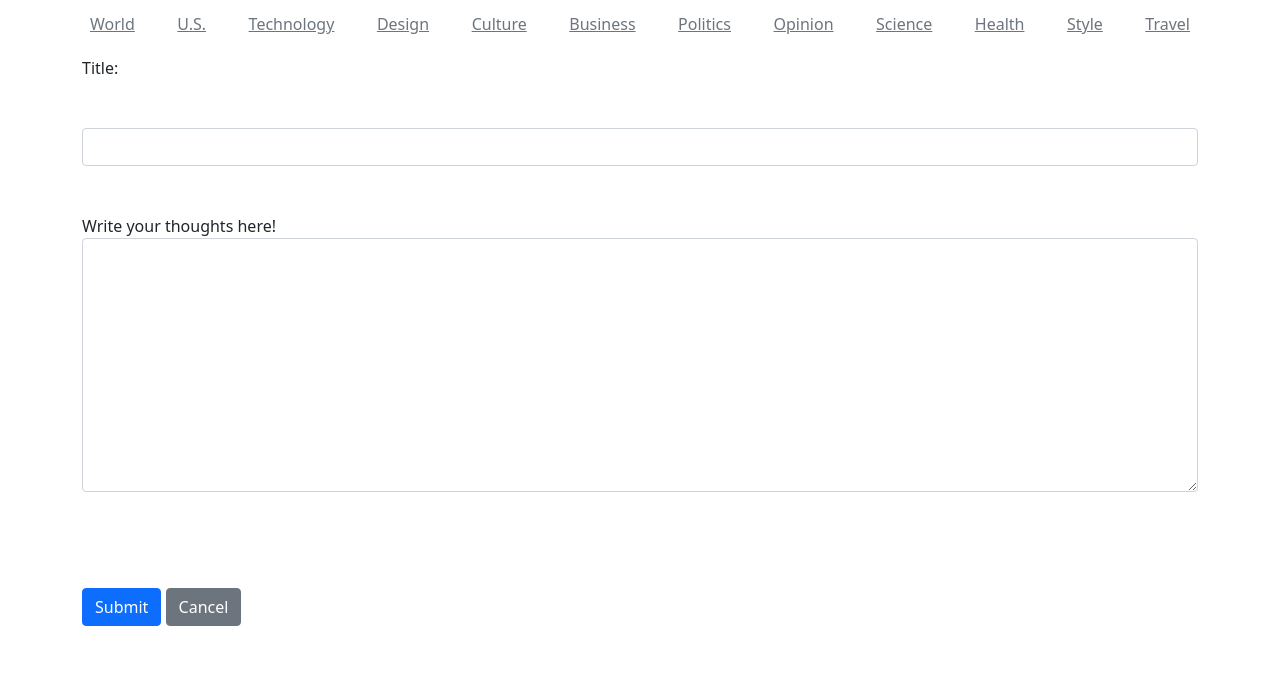
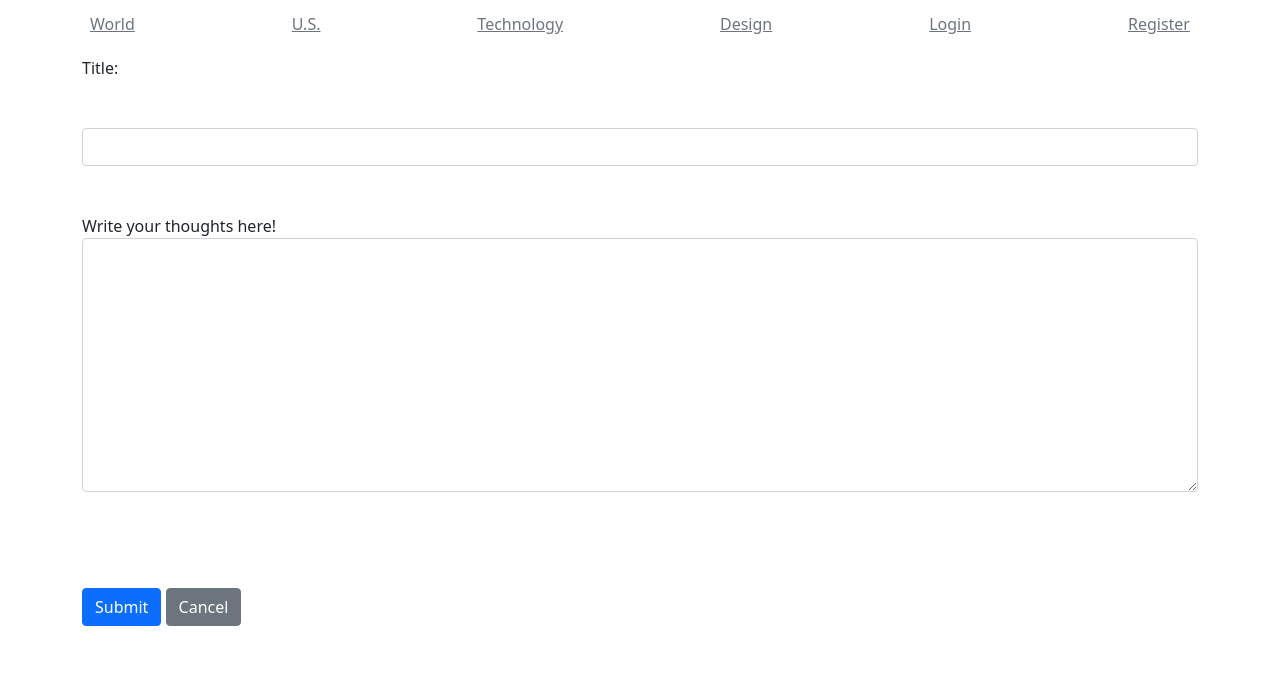
Before and after one commit to suthaharan/DjangoSmartNotes, a Django app: page /notes/new in a window 1280 px wide. Shown: the top 673 px of the page. Run offline with Django 3.2, Linux system fonts and the light colour scheme.

Commit message:
login, logout, signup, authenticate user in CBV

```diff
--- /dev/null
+++ b/home/templates/home/logout.html
@@ -0,0 +1,6 @@
+{% extends 'base.html' %}
+{% block content %}
+
+<h1>Hope to see you soon :)</h1>
+
+{% endblock %}
--- a/home/templates/home/welcome.html
+++ b/home/templates/home/welcome.html
@@ -7,6 +7,7 @@
     <div class="col-md-6 px-0">
         <h1>Welcome to SmartNotes App!</h1>
         <p>Today is {{ today }}</p>
+        <a href="{% url 'notes.list' %}" class="btn btn-primary">Check out these smart notes!</a>
     </div>
   </div>
 
--- a/home/urls.py
+++ b/home/urls.py
@@ -4,7 +4,10 @@ from . import views
 
 urlpatterns = [
     #path('home', views.home),
-    path('home', views.HomeView.as_view()),
+    path('', views.HomeView.as_view()),
     #path('authorized', views.authorized),
-    path('authorized', views.AuthorizedView.as_view())
+    path('authorized', views.AuthorizedView.as_view()),
+    path('login', views.LoginInterfaceView.as_view(), name='login'),
+    path('logout', views.LogoutInterfaceView.as_view(), name='logout'),
+    path('signup', views.SignupView.as_view(), name='signup'),
 ]
--- a/notes/models.py
+++ b/notes/models.py
@@ -1,7 +1,9 @@
 from django.db import models
+from django.contrib.auth.models import User
 
 # Create your models here.
 class Notes(models.Model):
     title = models.CharField(max_length=200)
     text = models.TextField()
     created = models.DateTimeField(auto_now_add=True)
+    user = models.ForeignKey(User, on_delete=models.CASCADE, related_name="notes")
--- a/notes/views.py
+++ b/notes/views.py
@@ -1,6 +1,8 @@
 from django.shortcuts import render
+from django.http.response import HttpResponseRedirect
 from django.http import Http404
 from django.views.generic import ListView, DetailView, CreateView, UpdateView, DeleteView
+from django.contrib.auth.mixins import LoginRequiredMixin
 # Create your views here.
 from .models import Notes
 from .forms import NotesForm
@@ -9,27 +11,43 @@ class NotesDeleteView(DeleteView):
     model = Notes
     success_url = '/notes'
     template_name = 'notes/notes_delete.html'
+    login_url = "/login"
 
 class NotesUpdateView(UpdateView):
     model = Notes
     #fields = ['title', 'text']
     success_url='/notes'
     form_class = NotesForm
+    login_url = "/login"
 
 class NotesCreateView(CreateView):
     model = Notes
     #fields = ['title', 'text']
     success_url='/notes'
     form_class = NotesForm
+    login_url = "/login"
 
-class NotesListView(ListView):
+    def form_valid(self, form):
+        self.object = form.save(commit=False)
+        self.object.user = self.request.user
+        self.object.save()
+        return HttpResponseRedirect(self.get_success_url())
+
+
+class NotesListView(LoginRequiredMixin, ListView):
     model = Notes
     context_object_name = "notes"
     template_name = "notes/notes_list.html"
+    login_url = "/login"
+
+    def get_queryset(self):
+        return self.request.user.notes.all()
+
 
 class NotesDetailView(DetailView):
     model = Notes
     context_object_name = "note"
+    login_url = "/login"
     # template_name = "notes/notes_detail.html"
 
 # def list(request):
--- a/smartnotes/settings.py
+++ b/smartnotes/settings.py
@@ -129,3 +129,5 @@ STATIC_URL = '/static/'
 STATICFILES_DIRS = [
     BASE_DIR / 'static',
 ]
+
+LOGIN_REDIRECT_URL = '/notes'
--- a/static/templates/base.html
+++ b/static/templates/base.html
@@ -21,14 +21,12 @@
             <a class="p-2 text-muted" href="#">U.S.</a>
             <a class="p-2 text-muted" href="#">Technology</a>
             <a class="p-2 text-muted" href="#">Design</a>
-            <a class="p-2 text-muted" href="#">Culture</a>
-            <a class="p-2 text-muted" href="#">Business</a>
-            <a class="p-2 text-muted" href="#">Politics</a>
-            <a class="p-2 text-muted" href="#">Opinion</a>
-            <a class="p-2 text-muted" href="#">Science</a>
-            <a class="p-2 text-muted" href="#">Health</a>
-            <a class="p-2 text-muted" href="#">Style</a>
-            <a class="p-2 text-muted" href="#">Travel</a>
+            {% if user.is_authenticated %}
+            <a class="p-2 text-muted" href="{% url 'logout'%}">Logout</a>
+            {% else %}
+            <a class="p-2 text-muted" href="{% url 'login' %}">Login</a>
+            {% endif %}
+            <a class="p-2 text-muted" href="{% url 'signup' %}">Register</a>
           </nav>
         </div>
 
```
Also changed, not shown: home/templates/home/login.html (added, +9 -0 lines), home/templates/home/register.html (added, +9 -0 lines), home/views.py (+20 -4 lines), README.md, notes/migrations/0002_notes_user.py (added).
